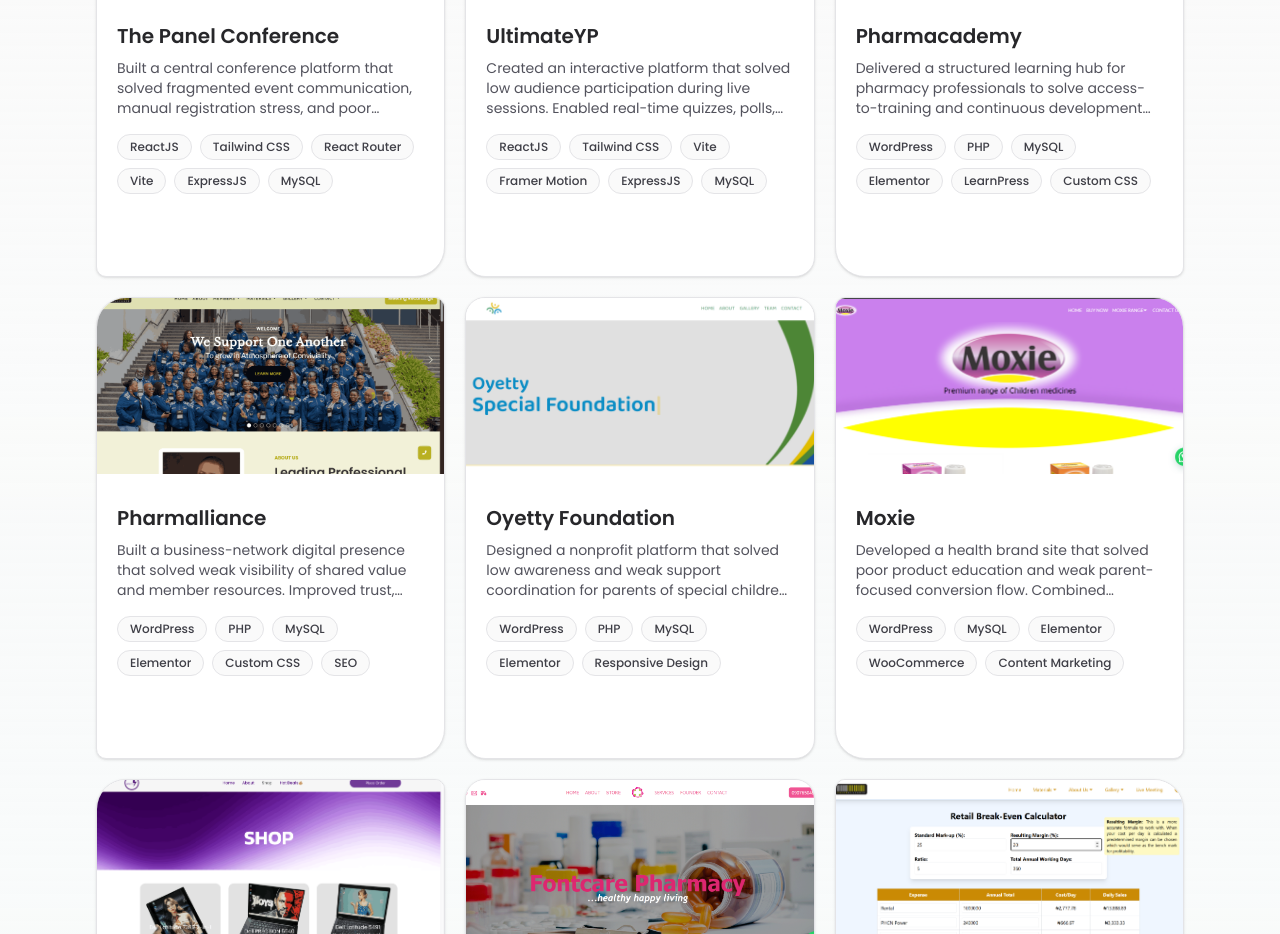
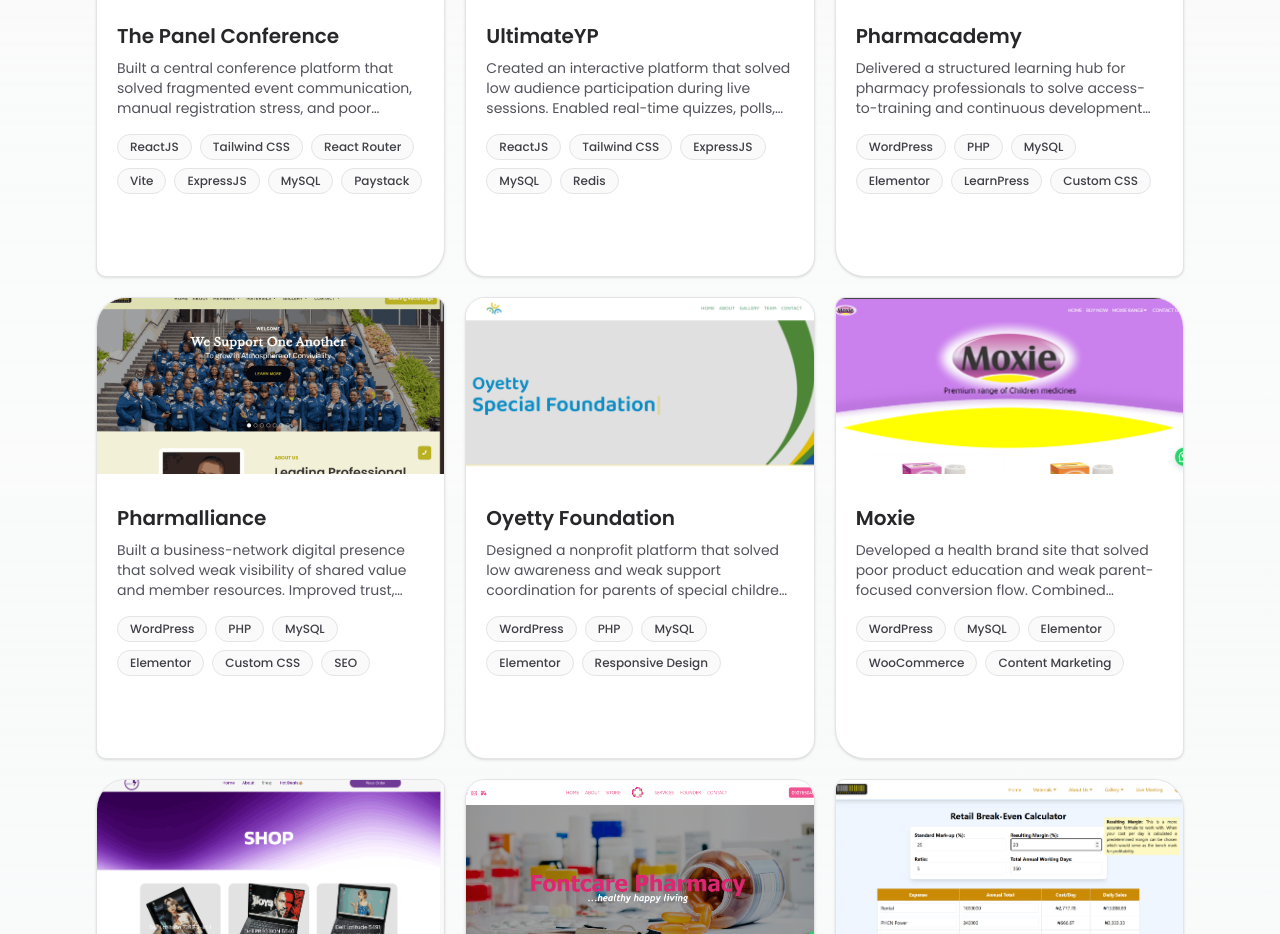
Before and after one commit to TettehSolomon/my-portfolio-v2, a React (Vite) app: page / in a window 1280 px wide. Shown: the part 2420-3354 px from the top of the page. Built offline with nearby package versions, Linux system fonts and the light colour scheme.

Commit message:
added paystack stack to thepanel project

```diff
--- a/src/App.jsx
+++ b/src/App.jsx
@@ -168,7 +168,7 @@
     description:
       "Built a central conference platform that solved fragmented event communication, manual registration stress, and poor attendee engagement. Unified registration, payment routing, live webinar/game experiences, and admin tools into one scalable flow.",
     image: "images/thepanel.png",
-    stacks: ["ReactJS", "Tailwind CSS", "React Router", "Vite", "ExpressJS", "MySQL", "Sequelize", "JWT"]
+    stacks: ["ReactJS", "Tailwind CSS", "React Router", "Vite", "ExpressJS", "MySQL", "Paystack"]
   },
   {
     title: "UltimateYP",
@@ -176,7 +176,7 @@
     description:
       "Created an interactive platform that solved low audience participation during live sessions. Enabled real-time quizzes, polls, raffles, Zoom-linked engagement, and leaderboard mechanics that drive retention, competition, and measurable activity.",
     image: "images/ultimateyp.png",
-    stacks: ["ReactJS", "Tailwind CSS", "Vite", "Framer Motion", "ExpressJS", "MySQL", "Sequelize", "Redis"]
+    stacks: ["ReactJS", "Tailwind CSS", "ExpressJS", "MySQL", "Redis"]
   },
   {
     title: "Pharmacademy",
@@ -291,8 +291,7 @@
           </button>
         </div>
         <div
-          className={`overflow-hidden border-t border-zinc-200 bg-white px-4 transition-all duration-300 lg:hidden ${
-            isMenuOpen ? "max-h-72 py-4" : "max-h-0 py-0"
+          className={`overflow-hidden border-t border-zinc-200 bg-white px-4 transition-all duration-300 lg:hidden ${isMenuOpen ? "max-h-72 py-4" : "max-h-0 py-0"
             }`}
         >
           <div className="mx-auto w-full max-w-xs rounded-2xl border border-zinc-200 bg-zinc-50 p-8 shadow-sm">
@@ -480,7 +479,7 @@
                       <p className="project-desc mb-4 text-sm text-zinc-600">{project.description}</p>
                       {project.stacks && (
                         <div className="mb-4 flex flex-wrap gap-2">
-                      {project.stacks.slice(0, 6).map((stack) => (
+                          {project.stacks.map((stack) => (
                             <span
                               key={stack}
                               className="rounded-full border border-zinc-200 bg-zinc-50 px-3 py-1 text-xs font-medium text-zinc-700"
```
Lines whose indentation alone changed are shown as unchanged.
